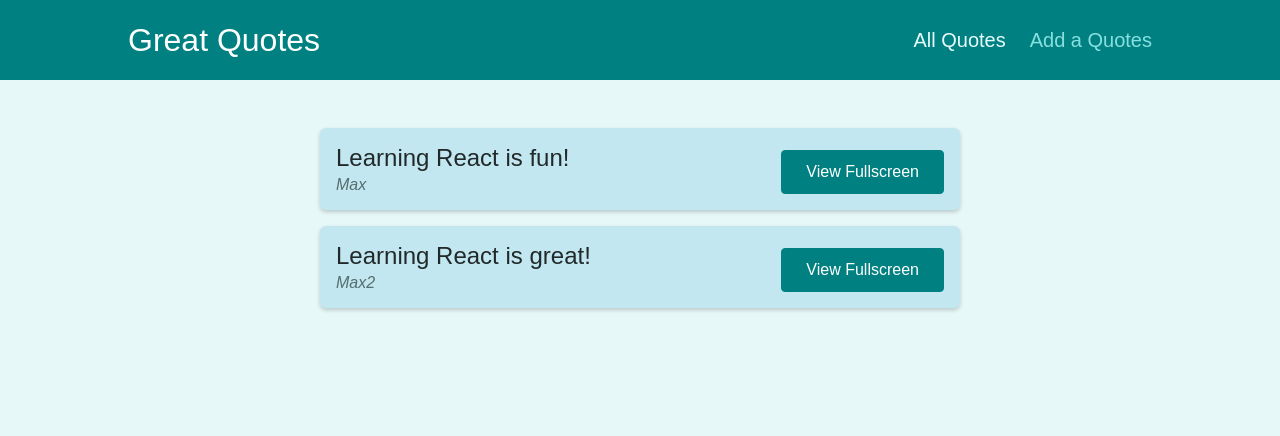
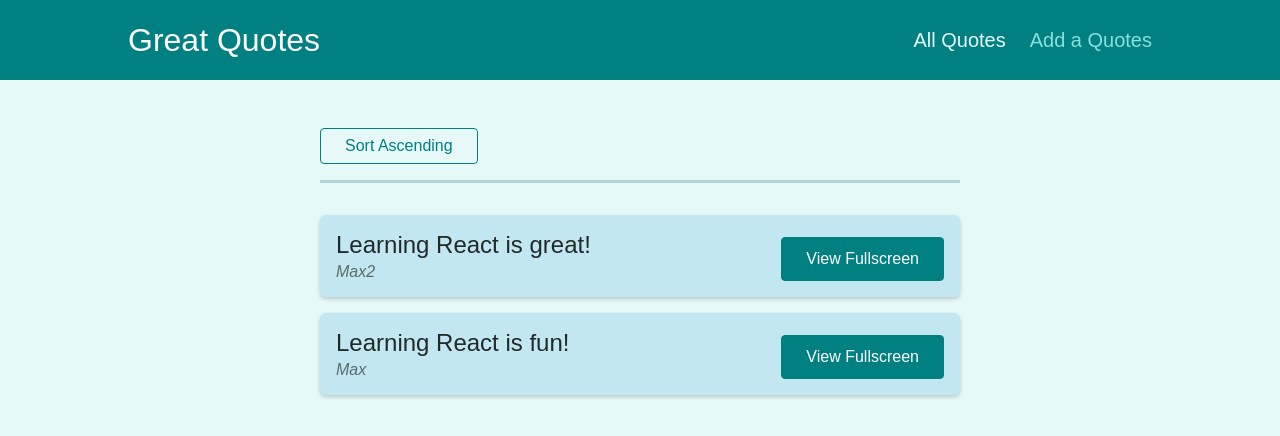
Before and after one commit to Hagleyson/-using-react-Router-dom-full, a React (Create React App) app: page /#/quotes in a window 1280 px wide. Shown: the top 436 px of the page. Built offline with nearby package versions, Linux system fonts and the light colour scheme.

Commit message:
Working with Query Parameters

```diff
--- a/src/components/quotes/QuoteList.js
+++ b/src/components/quotes/QuoteList.js
@@ -1,13 +1,39 @@
-import { Fragment } from 'react';
+import { Fragment } from "react";
+import { useHistory, useLocation } from "react-router";
 
-import QuoteItem from './QuoteItem';
-import classes from './QuoteList.module.css';
+import QuoteItem from "./QuoteItem";
+import classes from "./QuoteList.module.css";
+
+const sortQuotes = (quotes, ascending) => {
+  return quotes.sort((quoteA, quoteB) => {
+    if (ascending) {
+      return quoteA.id > quoteB.id ? 1 : -1;
+    } else {
+      return quoteA.id < quoteB.id ? 1 : -1;
+    }
+  });
+};
 
 const QuoteList = (props) => {
+  const history = useHistory();
+  const location = useLocation();
+
+  const queryParams = new URLSearchParams(location.search);
+  const isSortingAscending = queryParams.get("sort") === "asc";
+
+  const sortedQuotes = sortQuotes(props.quotes, isSortingAscending);
+  const changeSortingHandler = () => {
+    history.push("/quotes?sort=" + (isSortingAscending ? "desc" : "asc"));
+  };
   return (
     <Fragment>
+      <div className={classes.sorting}>
+        <button onClick={changeSortingHandler}>
+          Sort {isSortingAscending ? "Descending" : "Ascending"}
+        </button>
+      </div>
       <ul className={classes.list}>
-        {props.quotes.map((quote) => (
+        {sortedQuotes.map((quote) => (
           <QuoteItem
             key={quote.id}
             id={quote.id}
```
